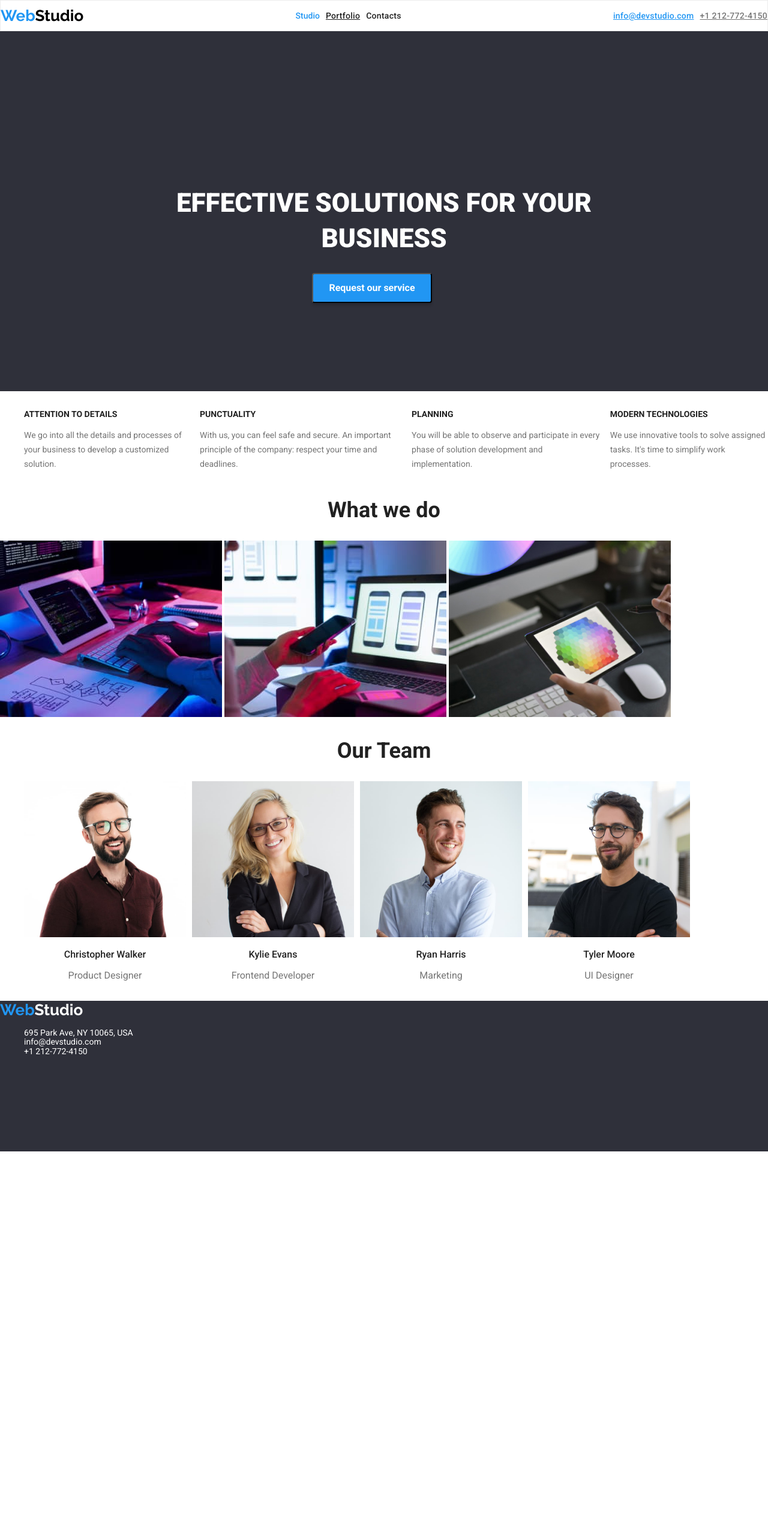
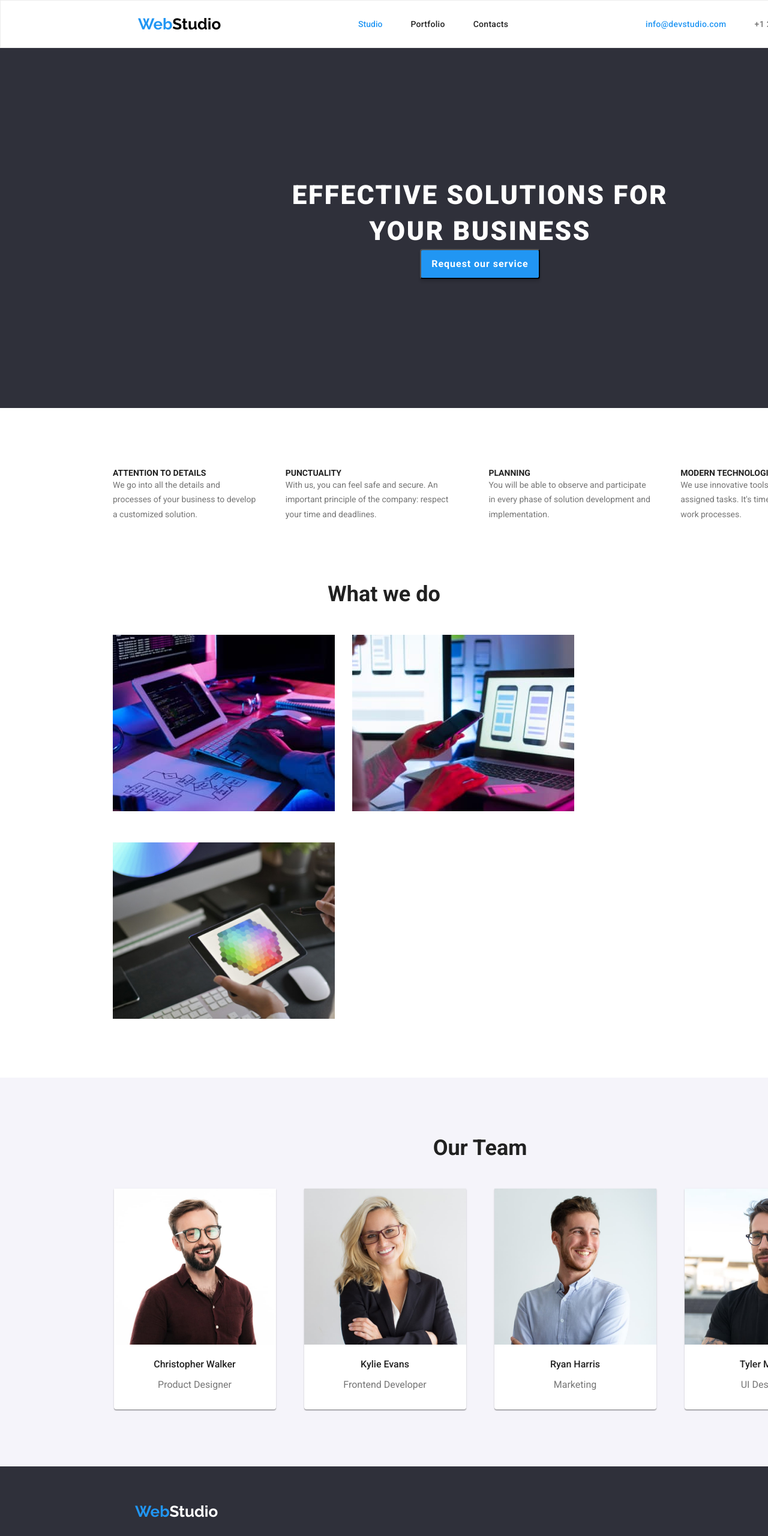
Before and after one commit to curelusaioana29/goit-markup-hw-h3, a plain HTML site: page index.html in a window 1280 px wide. Shown: the top 2560 px of the page at 60% size. Before the commit the page ends 1919 px from the top, so only its background shows below. Drawn offline with nearby package versions, Linux system fonts and the light colour scheme.

Commit message:
finished work h3

```diff
--- /dev/null
+++ b/css/reset.css
@@ -0,0 +1,13 @@
+p,
+h1,
+h2,
+h3,
+h4,
+h5,
+h6 {
+  overflow-wrap: break-word;
+}
+
+ul {
+  list-style-type: none;
+}
--- a/css/styles.css
+++ b/css/styles.css
@@ -1,14 +1,26 @@
+*{
+  margin: 0;
+  padding: 0;
+  box-sizing: border-box;
+}
+.container{
+  width: 100%;}
+
 :root {
     --title-color: #212121;
     --text-color: #757575;
     --background-color: #ffffff;
     --brand-color: #2196f3;
   }
-  .header {
+  .border-header {
     border: 1px solid #ececec;
     display:flex;
-    justify-content: space-between;
-    align-items: center;
+    place-items: center;
+    width: 1600px;
+     height: 80px;
+     flex-shrink: 0;
+     justify-content: space-evenly;
+
   }
   /*logo*/
   .logo {
@@ -21,6 +33,7 @@
     letter-spacing: 3%;
 
 
+
   }
   .logo-color {
     color: var(--brand-color);
@@ -28,6 +41,7 @@
   .logo-second-color {
     color: var(--background-color);
   }
+
   /*Body*/
   body {
     font-family: "Roboto", sans-serif;
@@ -37,15 +51,15 @@
   }
   /*Lists*/
   .header-links,
-  .link1, .link2,
   .header-contacts,
+
   .qualities-list,
   .team-list,
   .button-list,
   .projects-list > ul {
     list-style: none;
-    display:flex;
-    gap:10px;
+    display: flex;
+    gap:47px;
   }
 
   .footer-contacts{list-style:none;}
@@ -67,6 +81,7 @@
   font-weight: 500;
   line-height: normal;
   letter-spacing: 0.28px;
+  text-decoration:none;
  }
 
 
@@ -88,6 +103,7 @@
     font-weight: 500;
     line-height: normal;
     letter-spacing: 0.28px;
+    text-decoration:none;
   }
   .contacts2{
     color: #757575;
@@ -97,74 +113,144 @@ font-style: normal;
 font-weight: 500;
 line-height: normal;
 letter-spacing: 0.28px;
+text-decoration:none;
   }
 
   /*Main Section title + button*/
-  .main-title-section {
-    background-color: #2f303a;
+  .global-title {
+    background: #2F303A;
     width: 1600px;
     height: 600px;
    flex-shrink: 0;
+  display:flex;
    text-align: center;
    justify-content: center;
+    align-items: center;
+    flex-direction: column;
+
 
   }
   .main-title {
    color: #fff;
+/*layout*/
+    display: flex;
+    width: 696px;
+
+    justify-content: center;
+    align-items: center;
+    flex-shrink: 0;
+    height: 120px;
+
+
+
+
+
+/*typography*/
+color: #FFF;
+text-align: center;
+font-family: Roboto;
+font-size: 44px;
+font-style: normal;
 font-weight: 900;
-    font-size: 44px;
-    line-height: 1.36;
-    letter-spacing: 6%;
-    width: 696px;
-   flex-direction: column;
-   flex-shrink: 0;
-    text-align: center;
-    position: absolute;
-    top:40%;
-    left:50%;
-    transform:translate(-50%,-40%);
+line-height: 60px;
+letter-spacing: 2.64px;
+text-transform: uppercase;
+
+
   }
   .main-button {
+    /*layout*/
     width: 200px;
     height: 50px;
     flex-shrink: 0;
+
+    flex-direction: column;
+    text-align: center;
+     display: flex;
+    justify-content: center;
+    align-items: center;
+    font-family: Roboto;
+    font-size: 16px;
+    font-weight: 700;
+    line-height: 30px;
+    letter-spacing: 0.06em;
+    text-align: center;
     border-radius: 4px;
-color:#FFF;
     background: #2196F3;
     box-shadow: 0px 4px 4px 0px rgba(0, 0, 0, 0.15);
-text-align: center;
-font-size: 16px;
-font-family: Roboto;
-font-style: normal;
-font-weight: 700;
-line-height: 1.87;
-letter-spacing: 6%;
-position:absolute;
-top:60%;
-left:50%;
-transform: translate(-60%,-50%);
+    color: #FFF;
+
+
+  }
+  .section{
+
+   padding:94px 188px 0 188px;
+
+
+
+
+
   }
 
   /*qualities*/
+  .qualities-list
+    {
+      display: flex;
+      flex-direction:row;
+      flex-wrap: nowrap;
+      justify-content: space-evenly;
+      align-items: center;
+      align-content:space-around;
+      text-align:left;
+      width: 1170px;
+      height: 101px;
+      top: 774px;
+      left: 215px;
+      gap: 47px;
+
+    }
+
+
   .qualities-title {
+    color: #212121;
+font-family: Roboto;
+font-size: 14px;
+font-style: normal;
 font-weight: 700;
-    font-size: 14px;
-    line-height: 1.18;
+line-height: normal;
 letter-spacing: 3%;
+text-transform: uppercase;
+
+
+
   }
   .qualities-content {
     color: #757575;
     font-size: 14px;
     line-height: 1.72;
     letter-spacing: 3%;
+    font-family: Roboto;
+   font-style: normal;
+   font-weight: 400;
+
+
   }
+
   /*What we do*/
+  .images{
+    margin-top:47px;
+   margin-right: 25px;
+
+}
+
+
   .title-what-we-do {
     font-weight: 700;
     font-size: 36px;
     line-height: 1.18;
     letter-spacing: 3%;
     text-align: center;
+
   }
   /*Our Team*/
   .title-our-team {
@@ -183,6 +269,8 @@ transform: translate(-60%,-50%);
     line-height: 1.18;
     letter-spacing: 3%;
     text-align: center;
+    padding-top:20px;
+    padding-bottom: 15px;
   }
   .our-team-jobs {
     color: var(--text-color);
@@ -190,7 +278,39 @@ transform: translate(-60%,-50%);
     line-height: 1.18;
     letter-spacing: 3%;
     text-align: center;
+
   }
+  .team-member{
+
+
+    margin-top:47px;
+
+    text-align: center;
+
+    width: 270px;
+    height: 368px;
+    flex-shrink: 0;
+    border-radius: 0px 0px 4px 4px;
+    background: #FFF;
+
+/* material shadow v1 */
+box-shadow: 0px 2px 1px 0px rgba(0, 0, 0, 0.20), 0px 1px 1px 0px rgba(0, 0, 0, 0.14), 0px 1px 3px 0px rgba(0, 0, 0, 0.12);
+  }
+
+  .section-bg{
+   width: 1600px;
+   height: 648px;
+   flex-shrink: 0;
+   background: #F5F4FA;
+   flex-direction: column;
+   text-align: center;
+    display: flex;
+   justify-content: center;
+   align-items: center;
+   margin-top: 94px;
+  }
+
+
   /*Portfolio page*/
   /*Buttons*/
   .button {
@@ -253,26 +373,34 @@ box-shadow: 0px 2px 2px 0px rgba(0, 0, 0, 0.12), 0px 1px 2px 0px rgba(0, 0, 0, 0
     color: var(--background-color);
   }
   /* Projects */
+
   .project {
     border: 1px solid #eee;
-    display:flex;
-    text-align:left;
+    display:grid;
+    grid-template-columns: repeat(3,1fr);
+    grid-gap:20px;
+
+
+
+
 
   }
-  .project li{
+.left{
+  text-align:left;
   display:flex;
-    flex-direction:column;
-    align-items: center;
-    text-align:left;
+  flex-direction: column;
+  padding-top: 10px;
+  padding-bottom: 10px;
 }
+
+
   .project-title {
     font-weight: 700;
     font-size: 18px;
     line-height: 2;
     letter-spacing: 6%;
-    justify-content: space-between;
-    align-items:center;
-    text-align:left;
+
+
 
   }
   .project-type {
@@ -280,17 +408,23 @@ box-shadow: 0px 2px 2px 0px rgba(0, 0, 0, 0.12), 0px 1px 2px 0px rgba(0, 0, 0, 0
     font-size: 16px;
     line-height: 1.88;
     letter-spacing: 3%;
-    display:flex;
-    justify-content: space-between;
-    align-items: center;
-    text-align: left;
+
   }
   .projects-list{
     display:grid;
+    grid-template-rows: repeat(3,1fr);
     grid-template-columns: repeat(3,1fr);
     grid-gap:20px;
 
+    padding-top: 40px;
+    padding-bottom: 94px;
+    padding-left:188px;
+    padding-right: 188px;
+
+
+
   }
+
 
   /*Footer*/
   .footer {
@@ -298,16 +432,25 @@ box-shadow: 0px 2px 2px 0px rgba(0, 0, 0, 0.12), 0px 1px 2px 0px rgba(0, 0, 0, 0
     width: 1600px;
     height: 251px;
     flex-shrink: 0;
+    padding-left: 225px;
+    padding-top: 60px;
+
   }
   .footer-contacts {
     font-size: 14px;
     line-height: 1.18;
     letter-spacing: 3%;
+    padding-top: 20px;
+
+
   }
   .footer-location {
     font-size: 14px;
     line-height: 1.14;
     letter-spacing: 3%;
+    padding-bottom: 10px;
+
+
   }
   /*Footer Adress*/
   .adress {
@@ -325,6 +468,7 @@ box-shadow: 0px 2px 2px 0px rgba(0, 0, 0, 0.12), 0px 1px 2px 0px rgba(0, 0, 0, 0
      height: 16px;
      flex-direction: column;
      flex-shrink: 0;
+     margin-top: 10px;
 
   }
   .location {
--- a/index.html
+++ b/index.html
@@ -11,13 +11,13 @@
     <link
       href="https://fonts.googleapis.com/css2?family=Raleway:wght@700&family=Roboto:wght@400;500;700;900&display=swap"
       rel="stylesheet"/>
-      <link rel="stylesheet"href="./css/modern-normalize.css"/>
+      <link rel="stylesheet"href="./modern-normalize.css"/>
       <link rel="stylesheet" href="./css/styles.css" />
 
   </head>
-  <body>
+  <body class="container">
     <!--Header-->
-    <header class="header">
+    <header class="border-header">
       <a href="index.html" class="logo"
         ><span class="logo-color">Web</span>Studio</a
       >
@@ -28,7 +28,7 @@
             <a href="./index.html" class="link1">Studio</a>
 
           </li>
-          <li><a href="./portofolio.html" class="link2">Portfolio</a></li>
+          <li><a href="./portfolio.html" class="link2">Portfolio</a></li>
           <li><a class="link2">Contacts</a></li>
         </ul>
       </nav>
@@ -47,12 +47,12 @@
     <!--Main Section-->
     <main>
       <!--Title and contact button-->
-      <section class="main-title-section">
+      <section class="global-title">
         <h1 class="main-title">EFFECTIVE SOLUTIONS FOR YOUR BUSINESS</h1>
         <button type="button" class="main-button">Request our service</button>
       </section>
       <!--Qualities-->
-      <div>
+      <section class="section">
         <ul class="qualities-list">
           <li>
             <h3 class="qualities-title">ATTENTION TO DETAILS</h3>
@@ -83,35 +83,41 @@
             </p>
           </li>
         </ul>
-      </div>
+      </section>
       <!--What we do Section-->
-      <section>
+      <section class="section">
+        <div class="image-section">
         <h2 class="title-what-we-do">What we do</h2>
-        <img
+
+
+        <img class="images"
           width="370"
           height="294"
           src="images/img(1)squoosh optimized.jpg"
           alt="typing on keyboard"
         />
-        <img
+        <img class="images"
           width="370"
           height="294"
           src="images/img (2)squoosh optimized.jpg"
           alt="mobile development"
         />
-        <img
+        <img class="images"
           width="370"
           height="294"
           src="images/img (3)squoosh optimized.jpg "
           alt="choosing color"
         />
+      </div>
       </section>
       <!--Team Section-->
-      <section>
+      <section class="section1">
+        <div class="section-bg">
         <h2 class="title-our-team">Our Team</h2>
         <ul class="team-list">
           <li>
-            <img
+            <div class="team-member">
+            <img class="card-bg"
               width="270"
               height="260"
               src="images/img(4)squoosh optimized.jpg"
@@ -119,9 +125,11 @@
             />
             <h3 class="our-team-member">Christopher Walker</h3>
             <p class="our-team-jobs">Product Designer</p>
+          </div>
           </li>
           <li>
-            <img
+            <div class="team-member">
+            <img class="card-bg"
               width="270"
               height="260"
               src="images/img (5)squoosh optimized.jpg"
@@ -129,9 +137,11 @@
             />
             <h3 class="our-team-member">Kylie Evans</h3>
             <p class="our-team-jobs">Frontend Developer</p>
+          </div>
           </li>
           <li>
-            <img
+            <div class="team-member">
+            <img class="card-bg"
               width="270"
               height="260"
               src="images/img (6)squoosh optimized.jpg"
@@ -139,9 +149,11 @@
             />
             <h3 class="our-team-member">Ryan Harris</h3>
             <p class="our-team-jobs">Marketing</p>
+          </div>
           </li>
           <li>
-            <img
+            <div class="team-member">
+            <img class="card-bg"
               width="270"
               height="260"
               src="images/img (7)squoosh optimized.jpg"
@@ -149,8 +161,10 @@
             />
             <h3 class="our-team-member">Tyler Moore</h3>
             <p class="our-team-jobs">UI Designer</p>
+          </div>
           </li>
         </ul>
+      </div>
       </section>
     </main>
     <!--Footer-->
```
Also changed, not shown: portfolio.html (renamed from portofolio.html, +31 -5 lines). Lines whose indentation alone changed are shown as unchanged.
